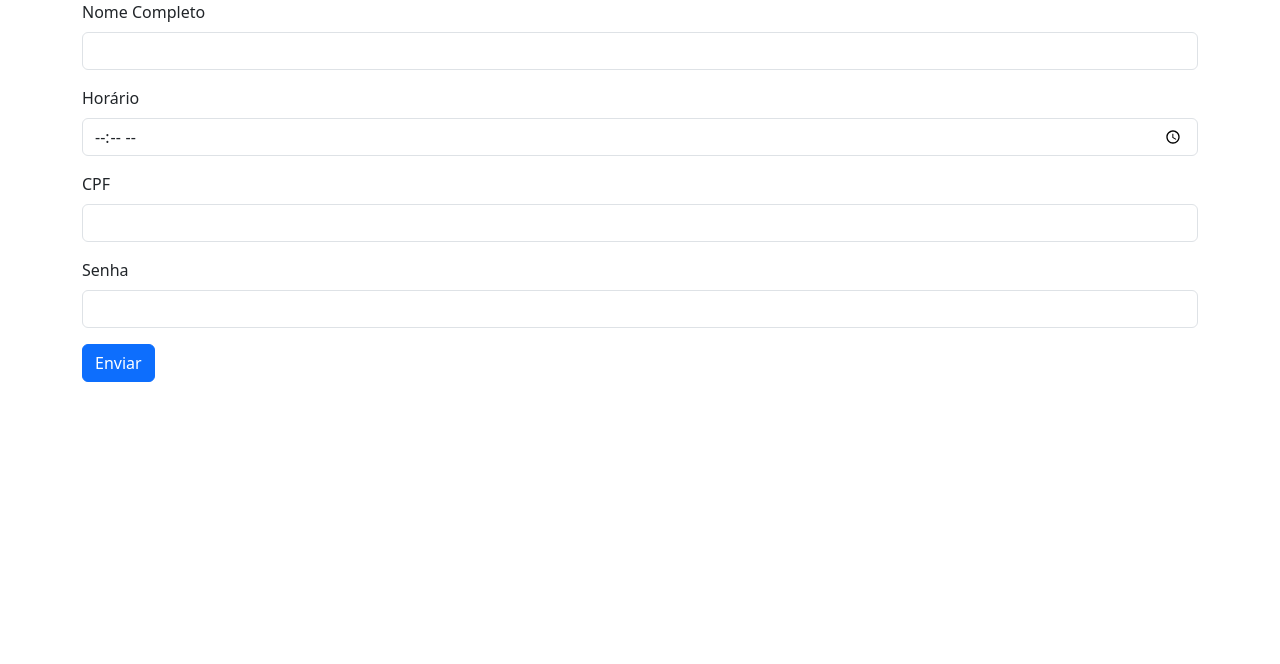
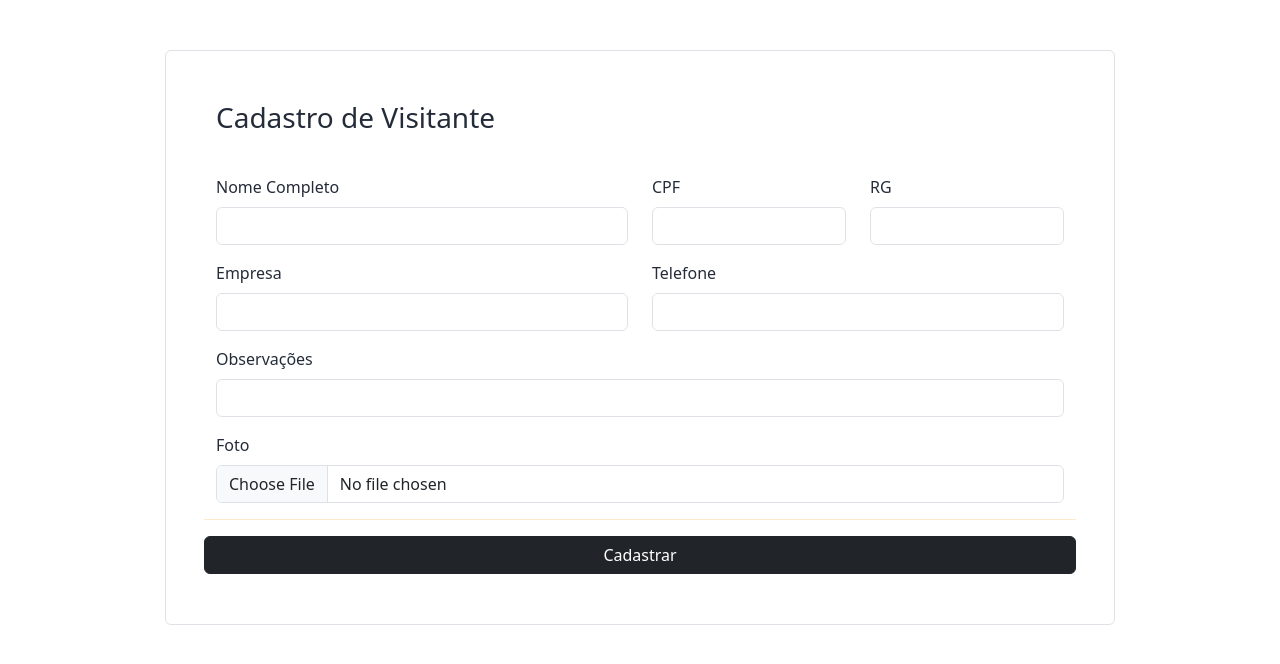
Before and after one commit to Celino3x/front_desk_crud, a PHP site: page / in a window 1280 px wide. Shown: the top 664 px of the page. Run offline with PHP 8.4, Linux system fonts and the light colour scheme.

Commit message:
Remodeling the registration page layout

```diff
--- a/index.php
+++ b/index.php
@@ -4,31 +4,60 @@
     <meta charset="UTF-8">
     <meta http-equiv="X-UA-Compatible" content="IE=edge">
     <meta name="viewport" content="width=device-width, initial-scale=1.0">
+    <link href="https://cdn.jsdelivr.net/npm/bootstrap@5.3.0-alpha1/dist/css/bootstrap.min.css" rel="stylesheet" integrity="sha384-GLhlTQ8iRABdZLl6O3oVMWSktQOp6b7In1Zl3/Jr59b6EGGoI1aFkw7cmDA6j6gD" crossorigin="anonymous">
     <link rel="stylesheet" href="style.css">
-    <link href="https://cdn.jsdelivr.net/npm/bootstrap@5.3.0-alpha1/dist/css/bootstrap.min.css" rel="stylesheet" integrity="sha384-GLhlTQ8iRABdZLl6O3oVMWSktQOp6b7In1Zl3/Jr59b6EGGoI1aFkw7cmDA6j6gD" crossorigin="anonymous">
     <title>Front Desk | CRUD</title>
 </head>
 <body>
-    <section class="container">
-    <form>
-        <div class="mb-3">
+    <section class="label container g-0 border rounded overflow-hidden flex-md-row mb-4 shadow-sw h-md-250 position-relative">
+        <div>
+            <h3>Cadastro de Visitante</h3>
+        </div>
+
+    <form class="form_cad">
+
+        <div class="row">
+            <div class="mb-3 col-md-6">
                 <label class="form-label">Nome Completo</label>
                 <input type="text" class="form-control" id="nomeCompleto" aria-describedby="nomeCompleto">
             </div>
-        <div class="mb-3">
-            <label class="form-label">Horário</label>
-            <input type="time" class="form-control" id="horario" aria-describedby="horario">
-        </div>
-        <div class="mb-3">
+
+            <div class="mb-3 col-md-3">
                 <label class="form-label">CPF</label>
                 <input type="text" class="form-control" oninput="mascara(this)" id="cpf" maxlength="11">
             </div>
-        <div class="mb-3">
-            <label for="exampleInputPassword1" class="form-label">Senha</label>
-            <input type="password" class="form-control" id="exampleInputPassword1">
+
+            <div class="mb-3 col-md-3">
+                <label class="form-label">RG</label>
+                <input type="number" class="form-control" id="rg">
             </div>
 
-        <button type="submit" class="btn btn-primary">Enviar</button>
+            <div class="mb-3 col-md-6">
+                <label class="form-label">Empresa</label>
+                <input type="text" class="form-control">
+            </div>
+
+            <div class="mb-3 col-md-6">
+                <label class="form-label">Telefone</label>
+                <input type="number" class="form-control">
+            </div>
+
+            <div class="mb-3">
+                <label class="form-label">Observações</label>
+                <input type="textarea" class="form-control" id="observacao" aria-describedby="observacao">
+            </div>
+
+            <div class="mb-3">
+                <label for="image-upload" id="image-label" class="form-label">Foto</label>
+                <input name="image" id="image-upload" type="file" class="form-control" id="observacao" aria-describedby="observacao">
+            </div>
+
+            <hr>
+
+            <button type="submit" class="mb-6 btn btn-dark">Cadastrar</button>
+
+        </div>
+
     </form>
     </section>
 
--- a/style.css
+++ b/style.css
@@ -0,0 +1,19 @@
+body{
+    color: #242c39;
+}
+
+.label{
+    margin-top: 50px;
+    border: #242c39 1px solid;
+    border-radius: 5px;
+    padding: 50px;
+    width: 950px;
+}
+
+.form_cad{
+    margin-top: 40px;
+}
+
+hr{
+    color: #f2b12c;
+}
```
Lines whose indentation alone changed are shown as unchanged.
